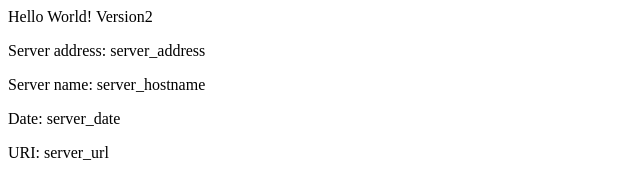
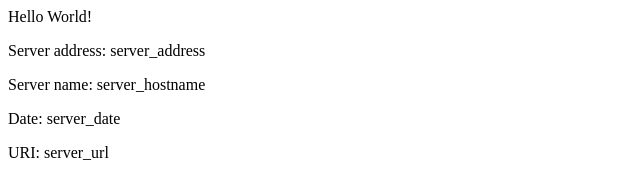
Before and after one commit to zsimon360/eks-example, a plain HTML site: page src/index.html in a window 1280 px wide. Shown: the full height of the page, 0-640 px from the left. Drawn offline with Linux system fonts and the light colour scheme.

Commit message:
Revert "v2 Updating home page"
This reverts commit 0f840125480bcb13908ce27051fe1889a1b746a6.

```diff
--- a/src/index.html
+++ b/src/index.html
@@ -1,8 +1,8 @@
 <head>
-<title>Hello World Version 2</title>
+<title>Hello World</title>
 </head>
 <div class="info">
-<h>Hello World! Version2</h>
+<h>Hello World!</h>
 <p><span>Server&nbsp;address:</span> <span>server_address</span></p>
 <p><span>Server&nbsp;name:</span> <span>server_hostname</span></p>
 <p class="smaller"><span>Date:</span> <span>server_date</span></p>
```
